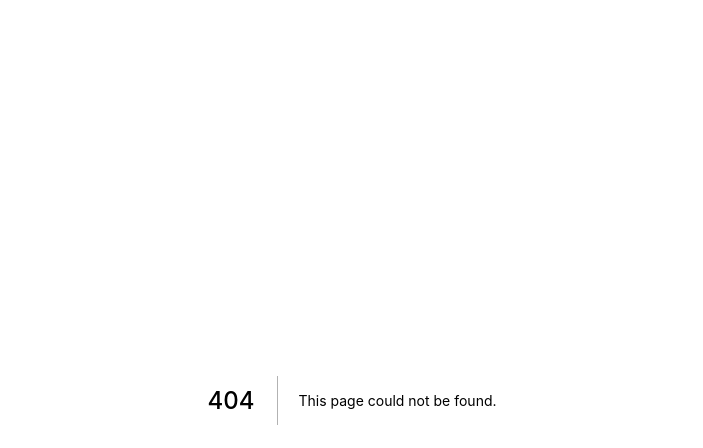
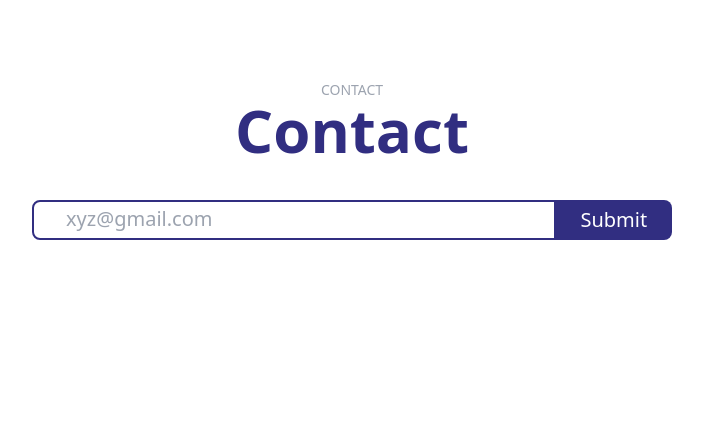
Before and after one commit to Kefa698/web, a Next.js app: page /contact in a window 1280 px wide. Before the commit this address had no page. Shown: the top 448 px of the page, without its empty margins (288-991 px from the left). Built offline with nearby package versions, Linux system fonts and the light colour scheme.

Commit message:
contact
Signed-off-by: Kefa698 <kefaombongi07@gmail.com>

```diff
--- /dev/null
+++ b/pages/contact.js
@@ -0,0 +1,32 @@
+import { Element } from 'react-scroll';
+
+function contact() {
+	return (
+		<Element id="contact" name="contact">
+			<div>
+				<div className="w-full my-20 h-auto flex flex-col justify-center items-center">
+					<p className="text-sm uppercase text-gray-400">Contact</p>
+					<h1 className="text-indigo-900 text-6xl font-bold text-center">
+						Contact
+					</h1>
+
+					<div className="flex justify-center text-center md:w-1/2 w-full my-5">
+						<input
+							type="text"
+							name="email-address"
+							id="email-address"
+							autoComplete="email"
+							placeholder="xyz@gmail.com"
+							className="mt-5 pb-1 pl-8 w-full rounded-tl-lg rounded-bl-lg text-blue-800 text-xl border-2 border-indigo-900 h-10"
+						/>
+						<button className="mt-5 text-xl w-36 h-10 bg-indigo-900 text-white rounded-tr-lg rounded-br-lg hover:bg-black">
+							Submit
+						</button>
+					</div>
+				</div>
+			</div>
+		</Element>
+	);
+}
+
+export default contact;
```
